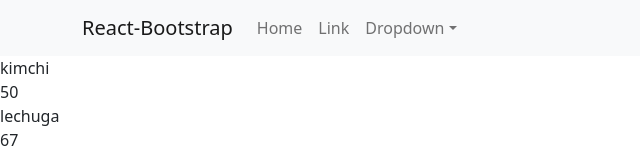
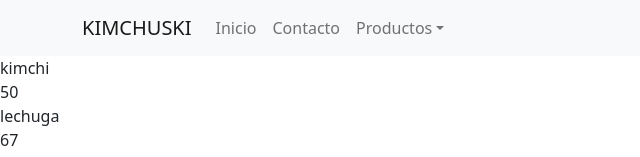
Before and after one commit to deany8n/reactYoon, a React (Create React App) app in the folder my-app/: page / in a window 1280 px wide. Shown: the top 157 px of the page, without its empty margins (0-640 px from the left). Built offline with nearby package versions, Linux system fonts and the light colour scheme.

Commit message:
cambios en el navbar

```diff
--- a/my-app/src/components/Navbar.jsx
+++ b/my-app/src/components/Navbar.jsx
@@ -3,18 +3,17 @@ import {Navbar, Container, Nav, NavDropdown} from "react-bootstrap"
 function NavbarComponent (){
     return <Navbar bg="light" expand="lg">
     <Container>
-      <Navbar.Brand href="#home">React-Bootstrap</Navbar.Brand>
+      <Navbar.Brand href="#home">KIMCHUSKI</Navbar.Brand>
       <Navbar.Toggle aria-controls="basic-navbar-nav" />
       <Navbar.Collapse id="basic-navbar-nav">
         <Nav className="me-auto">
-          <Nav.Link href="#home">Home</Nav.Link>
-          <Nav.Link href="#link">Link</Nav.Link>
-          <NavDropdown title="Dropdown" id="basic-nav-dropdown">
-            <NavDropdown.Item href="#action/3.1">Action</NavDropdown.Item>
-            <NavDropdown.Item href="#action/3.2">Another action</NavDropdown.Item>
-            <NavDropdown.Item href="#action/3.3">Something</NavDropdown.Item>
-            <NavDropdown.Divider />
-            <NavDropdown.Item href="#action/3.4">Separated link</NavDropdown.Item>
+          <Nav.Link href="#home">Inicio</Nav.Link>
+          <Nav.Link href="#link">Contacto</Nav.Link>
+          <NavDropdown title="Productos" id="basic-nav-dropdown">
+            <NavDropdown.Item href="#action/3.1">KIMCHI</NavDropdown.Item>
+            <NavDropdown.Item href="#action/3.2">SALSAS</NavDropdown.Item>
+            <NavDropdown.Item href="#action/3.3">OTROS FERMENTOS</NavDropdown.Item>
+
           </NavDropdown>
         </Nav>
       </Navbar.Collapse>
```
Also changed, not shown: 1 other file (tests, documents, lock files or other folders).
